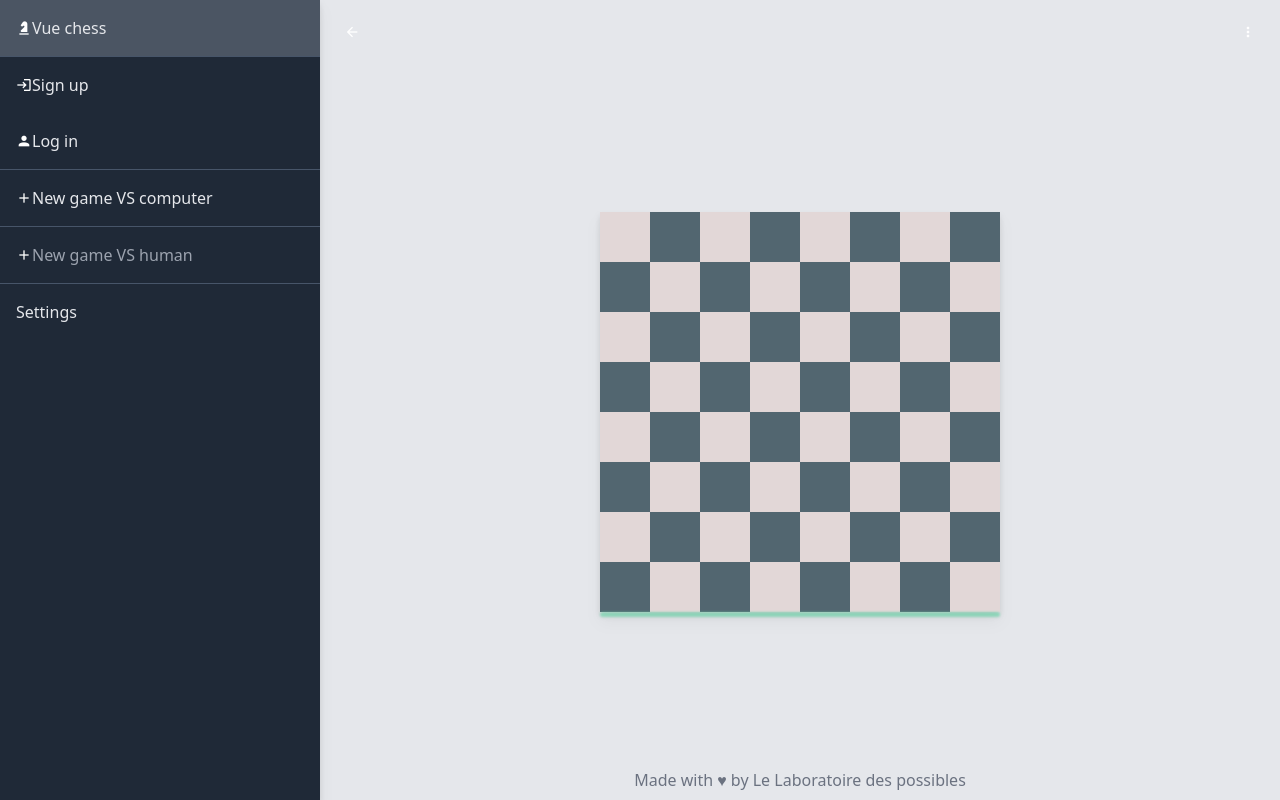
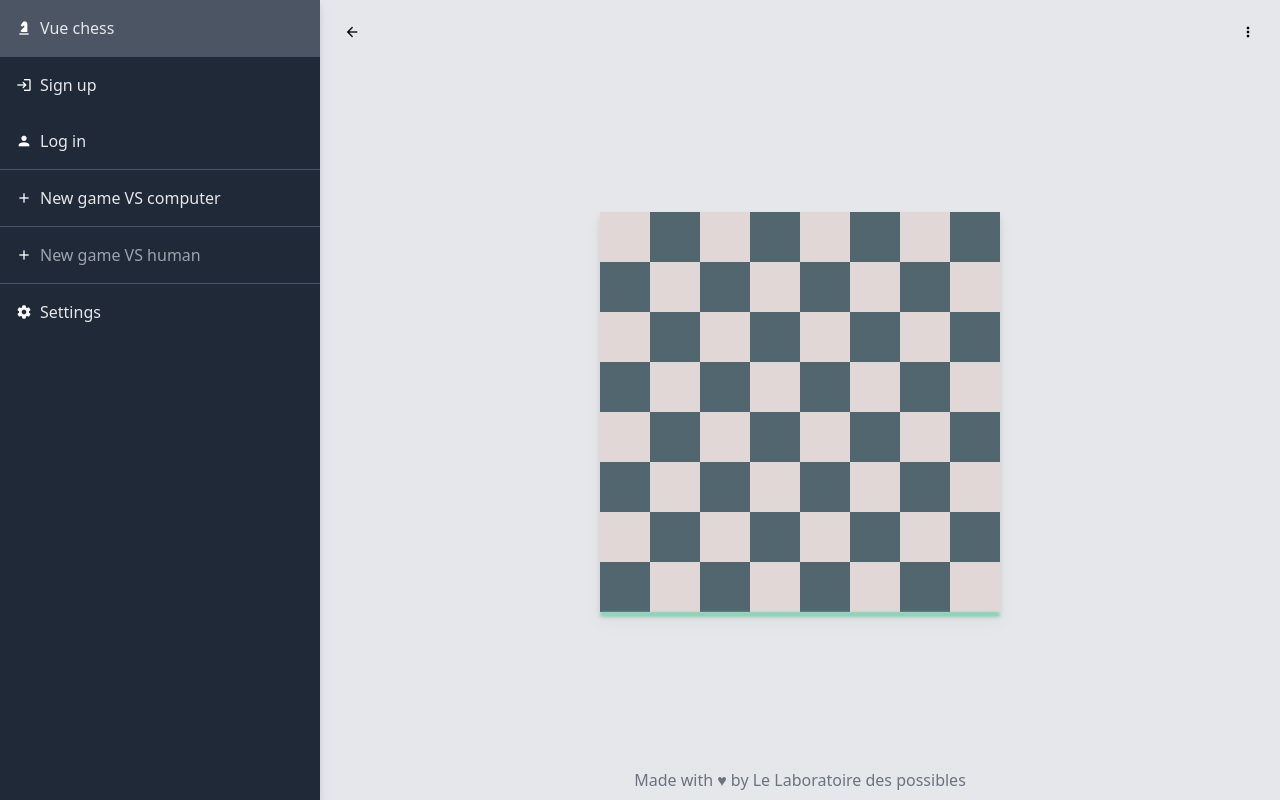
Before and after one commit to octodrome/chess-front, a Nuxt app: page / in a window 1280 px wide. Both pictures are taken after a click on the element 32 px from the left and 32 px from the top of the page. Built offline with nearby package versions, Linux system fonts and the light colour scheme.

Commit message:
refactor: simplify BaseDrawerItem usage

```diff
--- a/components/App/DrawerLeft.vue
+++ b/components/App/DrawerLeft.vue
@@ -12,11 +12,7 @@ const layoutStore = useLayoutStore();
   <BaseDrawer>
     <ul>
       <NuxtLink to="/">
-        <BaseDrawerItem>
-          <BaseIcon name="chess-knight" />
-
-          <h3>Vue chess</h3>
-        </BaseDrawerItem>
+        <BaseDrawerItem icon="chess-knight" content="Vue chess" />
       </NuxtLink>
 
       <BaseDrawerSeparator />
@@ -24,43 +20,38 @@ const layoutStore = useLayoutStore();
       <BaseDrawerItem
         v-if="!userStore.loggedIn"
         @click="layoutStore.openModal('Signup')"
-      >
-        <BaseIcon name="login" />
-
-        <h3>{{ $t("options.signup") }}</h3>
-      </BaseDrawerItem>
+        icon="login"
+        :content="$t('options.signup')"
+      />
 
       <BaseDrawerItem
         v-if="!userStore.loggedIn"
         @click="layoutStore.openModal('Login')"
-      >
-        <BaseIcon name="account" />
+        icon="account"
+        :content="$t('options.login')"
+      />
 
-        <h3>{{ $t("options.login") }}</h3>
-      </BaseDrawerItem>
-
-      <BaseDrawerItem v-if="userStore.loggedIn" @click="userStore.logout">
-        <BaseIcon name="logout" />
-
-        <h3>{{ $t("options.logout") }}</h3>
-      </BaseDrawerItem>
+      <BaseDrawerItem
+        v-if="userStore.loggedIn"
+        @click="userStore.logout"
+        icon="logout"
+        :content="$t('options.logout')"
+      />
 
       <BaseDrawerItem
         v-if="userStore.loggedIn"
         @click="layoutStore.openModal('MyAccount')"
-      >
-        <BaseIcon name="card-account-details" />
-
-        <h3>My account</h3>
-      </BaseDrawerItem>
+        icon="card-account-details"
+        content="My Account"
+      />
 
       <BaseDrawerSeparator />
 
-      <BaseDrawerItem @click="layoutStore.openModal('NewGameComputer')">
-        <BaseIcon name="plus" />
-
-        <h3>{{ $t("options.newComputerGame") }}</h3>
-      </BaseDrawerItem>
+      <BaseDrawerItem
+        @click="layoutStore.openModal('NewGameComputer')"
+        icon="plus"
+        :content="$t('options.newComputerGame')"
+      />
 
       <ComputerGames
         v-if="computerGameStore.gameList.length"
@@ -72,21 +63,15 @@ const layoutStore = useLayoutStore();
       <BaseDrawerItem
         :disabled="!userStore.loggedIn"
         @click="layoutStore.openModal('NewGameHuman')"
-      >
-        <BaseIcon name="plus" />
-
-        <h3>{{ $t("options.newHumanGame") }}</h3>
-      </BaseDrawerItem>
+        icon="plus"
+        :content="$t('options.newHumanGame')"
+      />
 
       <HumanGames v-if="userStore.loggedIn" />
 
       <BaseDrawerSeparator />
 
-      <BaseDrawerItem>
-        <BaseIcon name="settings" />
-
-        <h3>{{ $t("options.settings") }}</h3>
-      </BaseDrawerItem>
+      <BaseDrawerItem icon="cog" :content="$t('options.settings')" />
     </ul>
   </BaseDrawer>
 </template>
--- a/components/App/Header.vue
+++ b/components/App/Header.vue
@@ -6,13 +6,21 @@ const layoutStore = useLayoutStore();
 <template>
   <header class="p-2">
     <BaseButton @click="layoutStore.toggleLeftDrawer" type="icon">
-      <BaseIcon v-if="!layoutStore.drawer.leftIsOpened" name="menu" />
-      <BaseIcon v-else name="arrow-left" />
+      <BaseIcon
+        v-if="!layoutStore.drawer.leftIsOpened"
+        name="menu"
+        color="black"
+      />
+      <BaseIcon v-else name="arrow-left" color="black" />
     </BaseButton>
 
     <BaseButton @click="layoutStore.toggleRightDrawer" type="icon">
-      <BaseIcon v-if="!layoutStore.drawer.rightIsOpened" name="dots-vertical" />
-      <BaseIcon v-else name="arrow-right" />
+      <BaseIcon
+        v-if="!layoutStore.drawer.rightIsOpened"
+        name="dots-vertical"
+        color="black"
+      />
+      <BaseIcon v-else name="arrow-right" color="black" />
     </BaseButton>
   </header>
 </template>
--- a/components/Base/DrawerItem.vue
+++ b/components/Base/DrawerItem.vue
@@ -1,18 +1,47 @@
 <script setup lang="ts">
 defineProps<{
-  disabled?: boolean
-}>()
+  disabled?: boolean;
+  icon?: string;
+  content: string;
+  action?: "delete" | "message";
+}>();
 </script>
 
 <template>
   <div
-    class="flex p-4 transition duration-300 select-none"
+    class="
+      group/item
+      flex
+      justify-between
+      p-4
+      transition
+      duration-300
+      select-none
+    "
     :class="{
       'cursor-pointer': !disabled,
       'hover:bg-gray-600': !disabled,
       'text-gray-400': disabled,
     }"
   >
-    <slot />
+    <div class="flex">
+      <BaseIcon v-if="icon" :name="icon" class="mr-2" />
+
+      <h3>{{ content }}</h3>
+    </div>
+
+    <div class="invisible group-hover/item:visible">
+      <BaseIcon
+        v-if="action === 'delete'"
+        name="delete"
+        @click.stop="$emit('delete')"
+      />
+
+      <BaseIcon
+        v-if="action === 'message'"
+        name="message"
+        @click.stop="$emit('message')"
+      />
+    </div>
   </div>
 </template>
--- a/components/ComputerGames.vue
+++ b/components/ComputerGames.vue
@@ -31,12 +31,10 @@ const deleteThisGame = (gameId) => {
       v-for="game in gameList"
       :key="game.id"
       @click="goToGame(game.id)"
-    >
-      <BaseIcon name="robot" :value="boardStore.playerHasToPlay" />
-
-      <h2>{{ game.computerName }}</h2>
-
-      <BaseIcon name="delete" @click.stop="deleteThisGame(game.id)" />
-    </BaseDrawerItem>
+      icon="robot"
+      :content="game.computerName"
+      action="delete"
+      @delete="deleteThisGame(game.id)"
+    />
   </ul>
 </template>
--- a/components/GameOpponentComputer.vue
+++ b/components/GameOpponentComputer.vue
@@ -16,22 +16,11 @@ const isComputerThinking = computed(() => !boardStore.playerHasToPlay);
 
 <template>
   <ul>
-    <BaseDrawerItem class="flex">
-      <BaseIcon
-        v-if="isComputerThinking"
-        name="angry-robot"
-        color="blue-grey"
-      />
+    <BaseDrawerItem
+      :icon="isComputerThinking ? 'robot-angry' : 'robot'"
+      :content="computerName"
+    />
 
-      <BaseIcon v-else name="robot" color="blue-grey" />
-
-      <h3 class="ml-2 blue-grey--text">{{ computerName }}</h3>
-    </BaseDrawerItem>
-
-    <BaseDrawerItem>
-      <span class="blue-grey--text">
-        {{ $t("gameInfos.level") }} {{ computerLevel }}
-      </span>
-    </BaseDrawerItem>
+    <BaseDrawerItem :content="`${$t('gameInfos.level')} ${computerLevel}`" />
   </ul>
 </template>
--- a/components/GameOpponentHuman.vue
+++ b/components/GameOpponentHuman.vue
@@ -7,13 +7,12 @@ const isOpponentDialogOpened = ref(false);
 
 <template>
   <div>
-    <BaseDrawerItem class="flex" link @click="isOpponentDialogOpened = true">
-      <BaseIcon color="blue-grey" name="account-circle" />
-
-      <h4 class="mx-3 blue-grey--text">{{ humanGameStore.opponentPseudo }}</h4>
-
-      <BaseIcon color="blue-grey" name="message" />
-    </BaseDrawerItem>
+    <BaseDrawerItem
+      icon="account-circle"
+      :content="humanGameStore.opponentPseudo"
+      action="message"
+      @message="isOpponentDialogOpened = true"
+    />
 
     <div v-if="isOpponentDialogOpened" max-width="500">
       <Chat @close="isOpponentDialogOpened = false" />
--- a/components/HumanGames.vue
+++ b/components/HumanGames.vue
@@ -35,12 +35,8 @@ const goToGame = (gameId) => {
       v-for="game in humanGameStore.gameList"
       :key="game._id"
       @click="goToGame(game._id)"
-    >
-      <BaseIcon name="account" />
-
-      <h3>
-        {{ opponentEmail(game) }}
-      </h3>
-    </BaseDrawerItem>
+      icon="account"
+      :content="opponentEmail(game)"
+    />
   </ul>
 </template>
```
